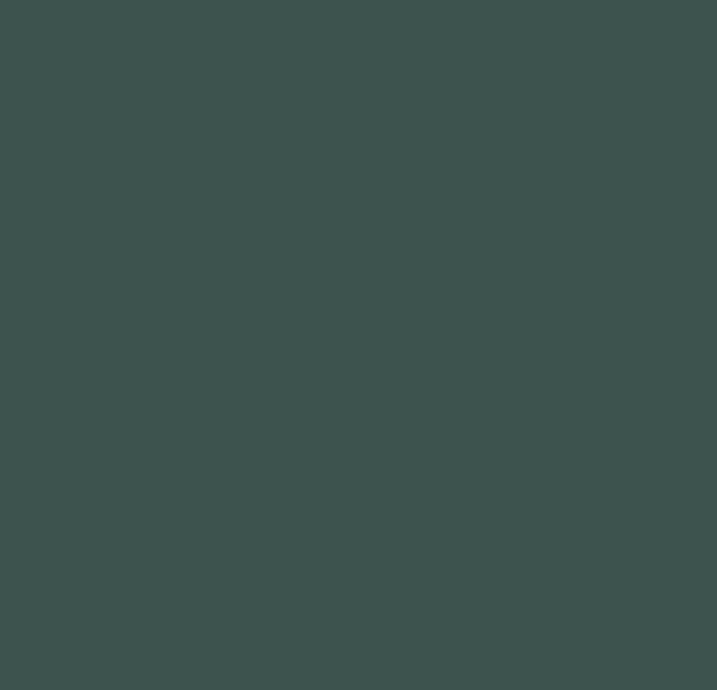
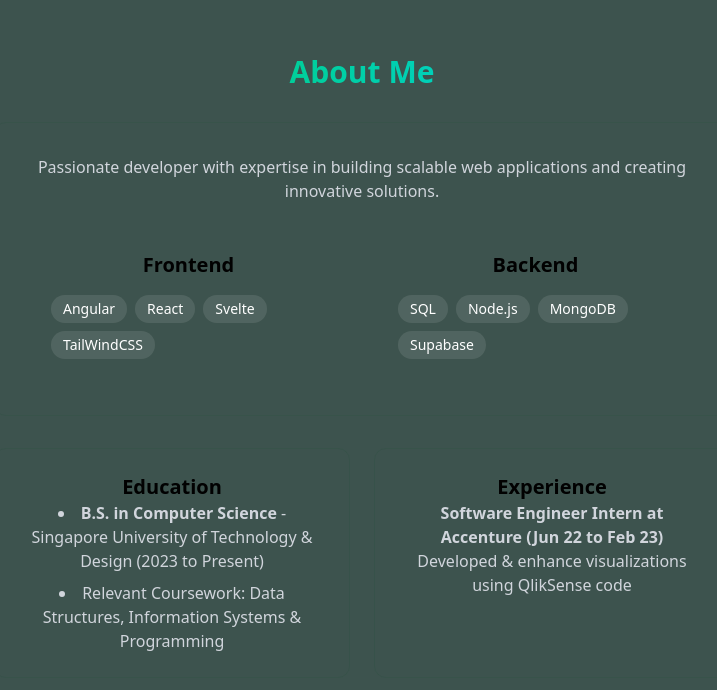
Before and after one commit to hhafzahh/hhafzahhPortfolio, a React (Vite) app: page / in a window 1280 px wide. Shown: the part 866-1556 px from the top of the page, without its empty margins (278-995 px from the left). Before the commit the page ends 864 px from the top, so only its background shows below. Built offline with nearby package versions, Linux system fonts and the light colour scheme.

Commit message:
Created About & Home components
- added details to about sections using grids

```diff
--- a/src/App.jsx
+++ b/src/App.jsx
@@ -3,6 +3,7 @@
 import { Navbar } from "./components/NavBar";
 import { MobileMenu } from "./components/MobileMenu";
 import { Home } from "./components/sections/Home";
+import { About } from "./components/sections/About";
 
 function App() {
   //menuOpen - a boolean that tells whether the menu is open(t) or closed(f)
@@ -15,6 +16,7 @@
       <Navbar menuOpen={menuOpen} setMenuOpen={setMenuOpen} />
       <MobileMenu menuOpen={menuOpen} setMenuOpen={setMenuOpen} />
       <Home />
+      <About />
     </>
   );
 }
--- a/src/components/sections/About.jsx
+++ b/src/components/sections/About.jsx
@@ -0,0 +1,80 @@
+export const About = () => {
+  const frontendSkills = ["Angular", "React", "Svelte", "TailWindCSS"];
+  const backendSkills = ["SQL", "Node.js", "MongoDB", "Supabase"];
+
+  const skillGroups = [
+    { title: "Frontend", skills: frontendSkills },
+    { title: "Backend", skills: backendSkills },
+  ];
+
+  return (
+    <section
+      id="about"
+      className="min-h-screen flex items-center justify-center py-20"
+    >
+      <div className="max-w-3xl mx-auto px-4">
+        <h2 className="text-3xl font-bold mb-8 bg-gradient-to-r from-green-500 to-cyan-400 bg-clip-text text-transparent text-center">
+          {" "}
+          About Me
+        </h2>
+
+        <div className="rounded-xl p-8 border-green-900/10 border hover:-translate-y-1 transition-all">
+          <p className="text-gray-300 mb-6">
+            Passionate developer with expertise in building scalable web
+            applications and creating innovative solutions.
+          </p>
+
+          <div className="grid grid-cols-1 md:grid-cols-2 gap-6">
+            {skillGroups.map(({ title, skills }) => (
+              <div
+                key={title}
+                className="rounded-xl p-6 hover:-translate-y-1 transition-all"
+              >
+                <h3 className="text-xl font-bold mb-4">{title}</h3>
+                <div className="flex flex-wrap gap-2">
+                  {skills.map((tech) => (
+                    <span
+                      key={tech}
+                      className="bg-white/10 text-white py-1 px-3 rounded-full text-sm hover:bg-blue-100/20 hover:shadow-[0_2px_8px_rgba(59,130,246,0.2)] transition"
+                    >
+                      {tech}
+                    </span>
+                  ))}
+                </div>
+              </div>
+            ))}
+          </div>
+        </div>
+
+        <div className="grid grid-cols-1 md:grid-cols-2 gap-6 mt-8">
+          <div className="p-6 rounded-xl border-green-900/10 border hover:-translate-y-1 transition-all">
+            <h3 className="text-xl font-bold ">Education</h3>
+            <ul className="list-disc list-inside text-gray-300 space-y-2">
+              <li>
+                <strong> B.S. in Computer Science </strong> - Singapore
+                University of Technology & Design (2023 to Present)
+              </li>
+              <li>
+                Relevant Coursework: Data Structures, Information Systems &
+                Programming
+              </li>
+            </ul>
+          </div>
+
+          <div className="p-6 rounded-xl border-green-900/10 border hover:-translate-y-1 transition-all">
+            <h3 className="text-xl font-bold ">Experience</h3>
+            <div className="space-y-4 text-gray-300">
+              <div>
+                <h4 className="font-semibold">
+                  {" "}
+                  Software Engineer Intern at Accenture (Jun 22 to Feb 23){" "}
+                </h4>
+                <p> Developed & enhance visualizations using QlikSense code</p>
+              </div>
+            </div>
+          </div>
+        </div>
+      </div>
+    </section>
+  );
+};
--- a/src/components/sections/Home.jsx
+++ b/src/components/sections/Home.jsx
@@ -5,7 +5,7 @@
       className="min-h-screen flex items-center justify-center relative"
     >
       <div className="text-center z-10 px-4">
-        <h1 className="text-5xl md:text-7xl font-bold mb-6 bg-gradient-to-r from-green-950 to-gray-900 bg-clip-text text-transparent leading-right">
+        <h1 className="text-5xl md:text-7xl font-bold mb-6 bg-gradient-to-r from-green-500 to-cyan-400 bg-clip-text text-transparent leading-right">
           Hi, I'm Hafsah
         </h1>
 
```
